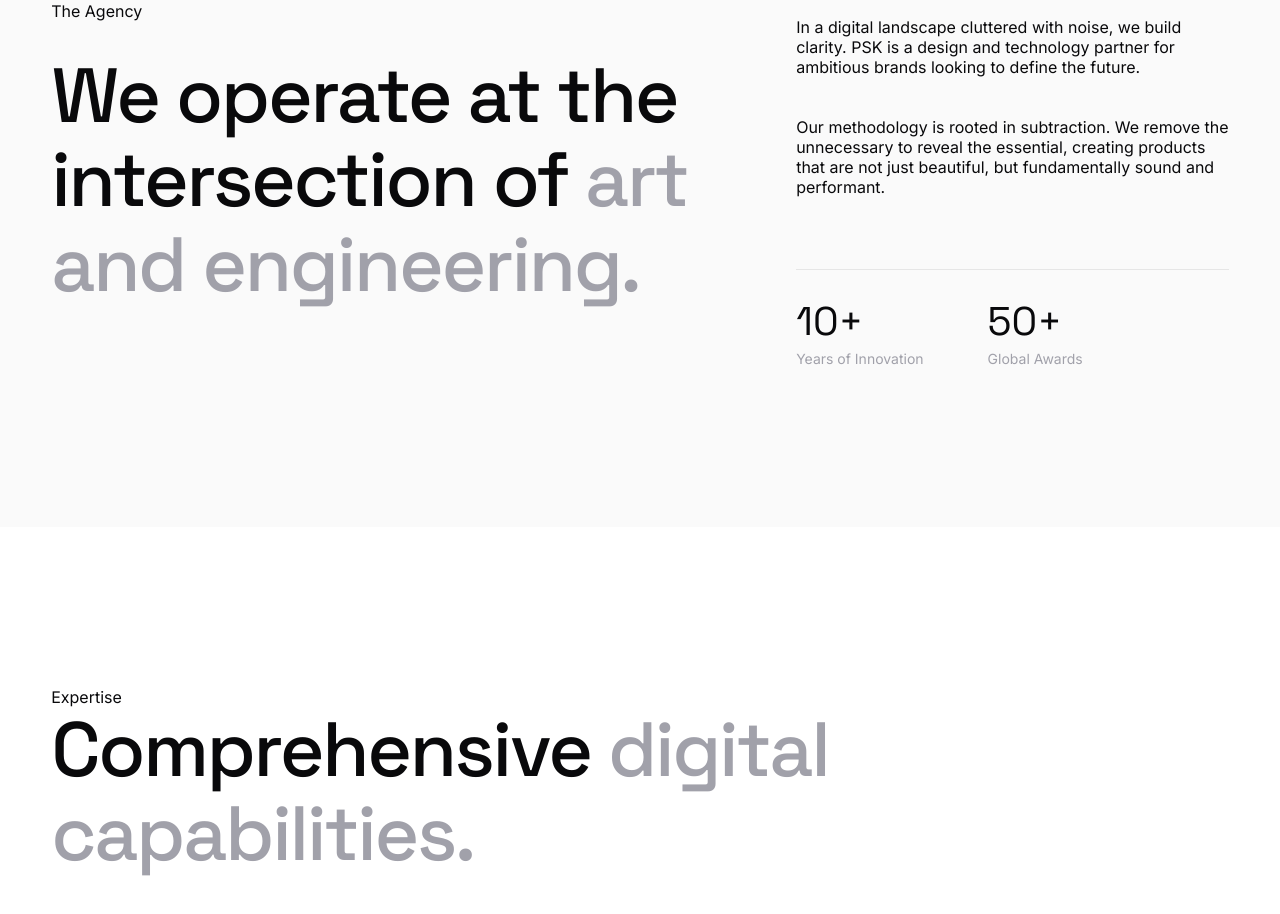
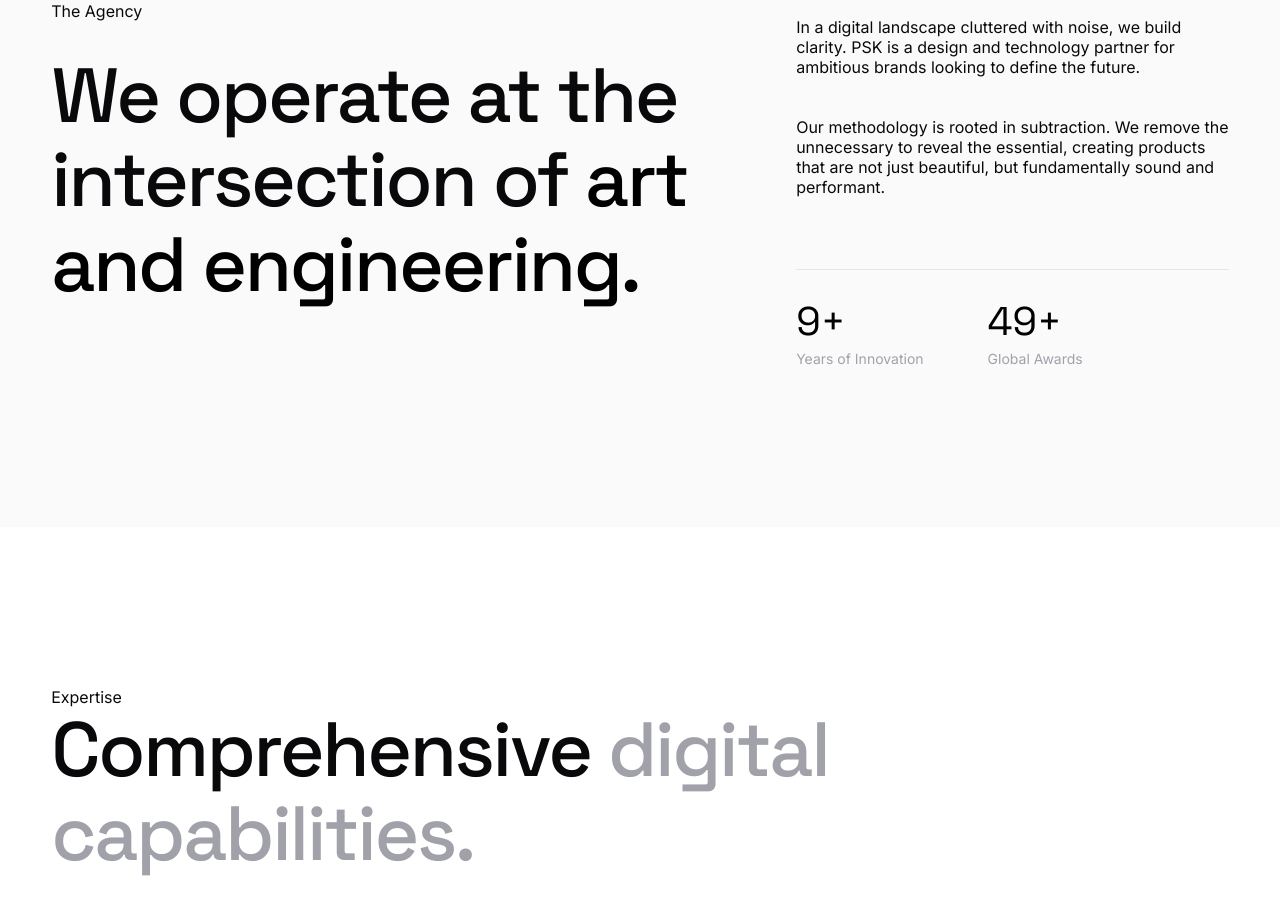
Before and after one commit to Shashankpandey09/Psk-services, a React (Vite) app: page / in a window 1280 px wide. Shown: the part 960-1874 px from the top of the page. Built offline with nearby package versions, Linux system fonts and the light colour scheme.

Commit message:
first commit

```diff
--- a/src/components/common/SmoothScroll.tsx
+++ b/src/components/common/SmoothScroll.tsx
@@ -4,12 +4,14 @@
 export const SmoothScroll = () => {
     useEffect(() => {
         const lenis = new Lenis({
-            duration: 1.2,
+            duration: 0.8, // Lower duration for snappier feel
             easing: (t) => Math.min(1, 1.001 - Math.pow(2, -10 * t)),
             orientation: 'vertical',
             gestureOrientation: 'vertical',
             smoothWheel: true,
-            touchMultiplier: 2,
+            wheelMultiplier: 1,
+            touchMultiplier: 2, // Higher touch multiplier reduces "friction" feel
+            infinite: false,
         });
 
         function raf(time: number) {
--- a/src/components/sections/About.css
+++ b/src/components/sections/About.css
@@ -18,6 +18,11 @@
 .text-secondary {
     color: var(--text-tertiary);
     /* Muted contrast for editorial feel */
+}
+
+/* New Highlight Class */
+.about-highlight {
+    color: var(--accent);
 }
 
 .about-content {
@@ -46,7 +51,8 @@
     font-size: 2.5rem;
     font-weight: 400;
     line-height: 1;
-    color: var(--text-primary);
+    color: var(--accent);
+    /* Updated to blue */
 }
 
 .stat-label {
--- a/src/components/sections/About.tsx
+++ b/src/components/sections/About.tsx
@@ -1,5 +1,29 @@
-import { motion } from 'framer-motion';
+import { useRef, useEffect } from 'react';
+import { motion, useInView, animate } from 'framer-motion';
 import './About.css';
+
+const Counter = ({ from, to, suffix = "" }: { from: number; to: number; suffix?: string }) => {
+    const nodeRef = useRef<HTMLSpanElement>(null);
+    const isInView = useInView(nodeRef, { once: true, margin: "-100px" });
+
+    useEffect(() => {
+        if (isInView) {
+            const node = nodeRef.current;
+            const controls = animate(from, to, {
+                duration: 2.5,
+                ease: [0.16, 1, 0.3, 1], // easeOutExpo
+                onUpdate(value) {
+                    if (node) {
+                        node.textContent = Math.floor(value) + suffix;
+                    }
+                },
+            });
+            return () => controls.stop();
+        }
+    }, [from, to, isInView, suffix]);
+
+    return <span ref={nodeRef} className="stat-value" />;
+};
 
 export const About = () => {
     return (
@@ -14,7 +38,7 @@
                     >
                         <span className="label">The Agency</span>
                         <h2 className="display-lg">
-                            We operate at the intersection of <span className="text-secondary">art and engineering.</span>
+                            We operate at the intersection of <span className="about-highlight">art and engineering.</span>
                         </h2>
                     </motion.div>
 
@@ -51,11 +75,11 @@
                             transition={{ delay: 0.4 }}
                         >
                             <div className="stat-item">
-                                <span className="stat-value">10+</span>
+                                <Counter from={1} to={10} suffix="+" />
                                 <span className="stat-label">Years of Innovation</span>
                             </div>
                             <div className="stat-item">
-                                <span className="stat-value">50+</span>
+                                <Counter from={1} to={50} suffix="+" />
                                 <span className="stat-label">Global Awards</span>
                             </div>
                         </motion.div>
```
